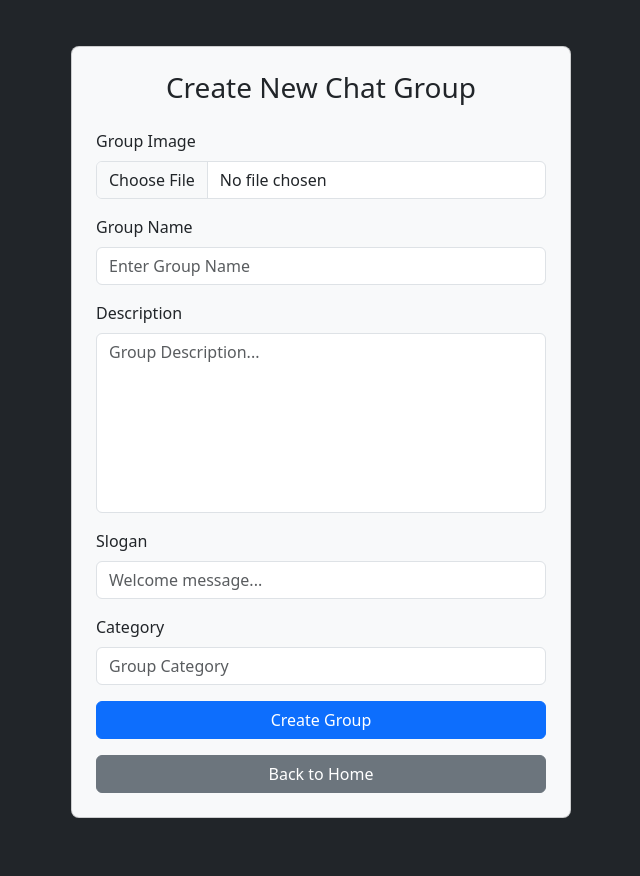
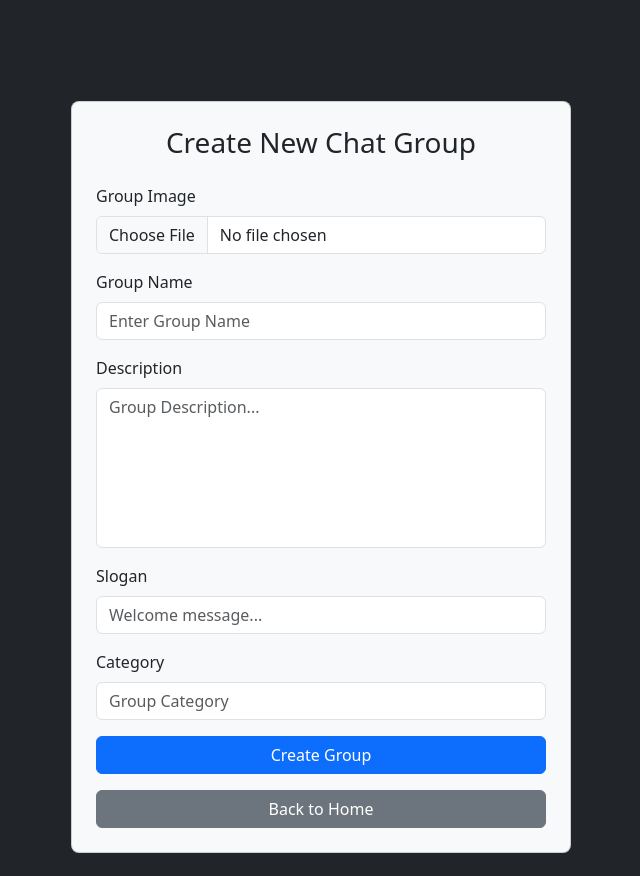
Before and after one commit to sureshdulupolai/Office_Project, a Django app: page /create-new-group/ in a window 1280 px wide. Shown: the part 56-932 px from the top of the page, without its empty margins (319-959 px from the left). Run offline with Django 5.2, Linux system fonts and the light colour scheme.

Commit message:
change margin of create group template

```diff
--- a/templates/createGroup.html
+++ b/templates/createGroup.html
@@ -3,11 +3,11 @@
 <style>
     .textarea-cg{
         resize: none;
-        height: 180px;
+        height: 160px;
     }
 </style>
 <div class="container-fluid bg-dark d-flex justify-content-center align-items-center" style="height: 100vh; overflow: auto;">
-    <div class="card p-4 rounded-3 bg-light log-mt mb-3" style="width: 500px; margin-top: 60px;">
+    <div class="card p-4 rounded-3 bg-light log-mt mb-3" style="width: 500px; margin-top: 150px;">
         <h3 class="text-center mb-4">Create New Chat Group</h3>
 
         <form method="POST" enctype="multipart/form-data">
```
